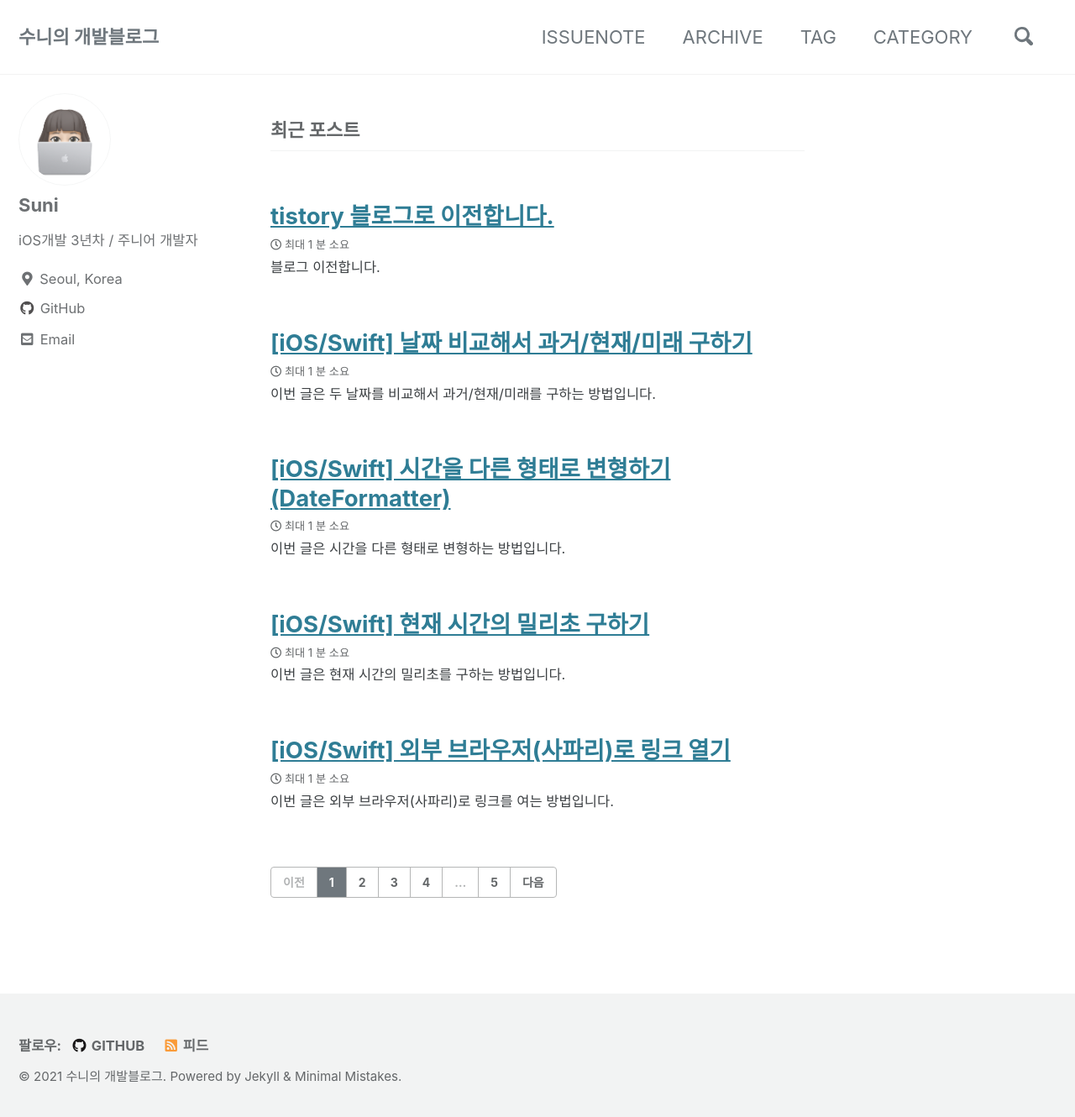
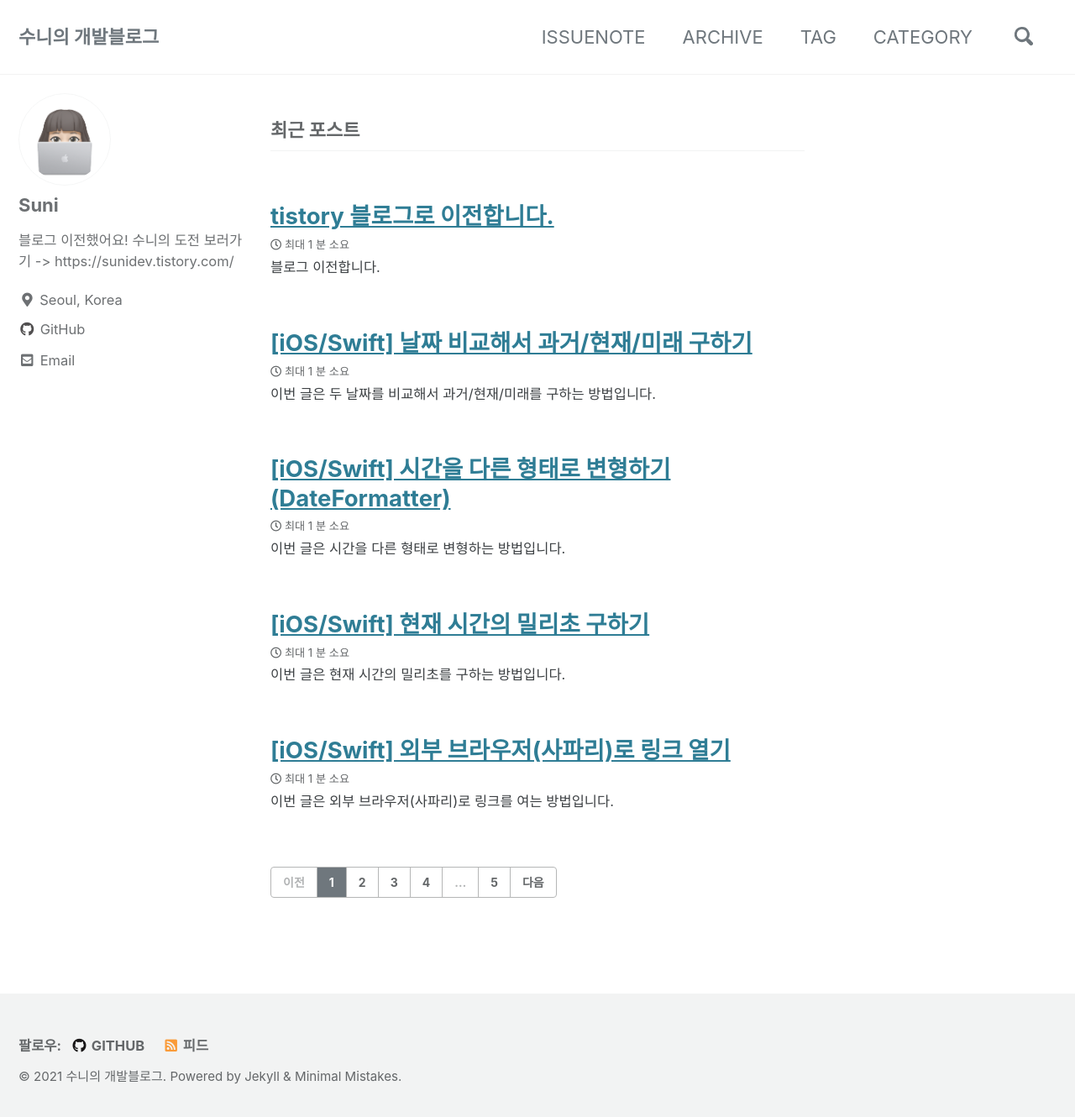
Before and after one commit to SuniDev/SuniDev.github.io, a Jekyll site: the page built from index.html, in a window 1280 px wide and 1337 px high. Shown: the top 1330 px of the window at 84% size. Built offline with Jekyll 4.4.1, drawn with Linux system fonts in a browser that asks for light colours; cached includes are drawn as plain includes; the list of posts is cut into pages by our own code.

Commit message:
블로그 이전 프로필 표시

```diff
--- a/_config.yml
+++ b/_config.yml
@@ -20,7 +20,7 @@ title                    : "수니의 개발블로그"
 title_separator          : "-"
 subtitle                 : # site tagline that appears below site title in masthead
 name                     : "수니의 개발블로그"
-description              : "iOS 개발자의 개발 일지"
+description              : "블로그 이전했어요! 수니의 도전 보러가기 -> https://sunidev.tistory.com/"
 url                      : "https://sunidev.github.io"# the base hostname & protocol for your site e.g. "https://mmistakes.github.io"
 baseurl                  : # the subpath of your site, e.g. "/blog"
 repository               : "SuniDev/SuniDev.github.io"# GitHub username/repo-name e.g. "mmistakes/minimal-mistakes"
@@ -95,7 +95,7 @@ analytics:
 author:
   name             : "Suni"
   avatar           : "/assets/images/profile.png"# path of avatar image, e.g. "/assets/images/bio-photo.jpg"
-  bio              : "iOS개발 3년차 / 주니어 개발자"
+  bio              : "블로그 이전했어요! 수니의 도전 보러가기 -> https://sunidev.tistory.com/"
   location         : "Seoul, Korea"
   email            : "mailto:sun-918@naver.com"
   links:
```
